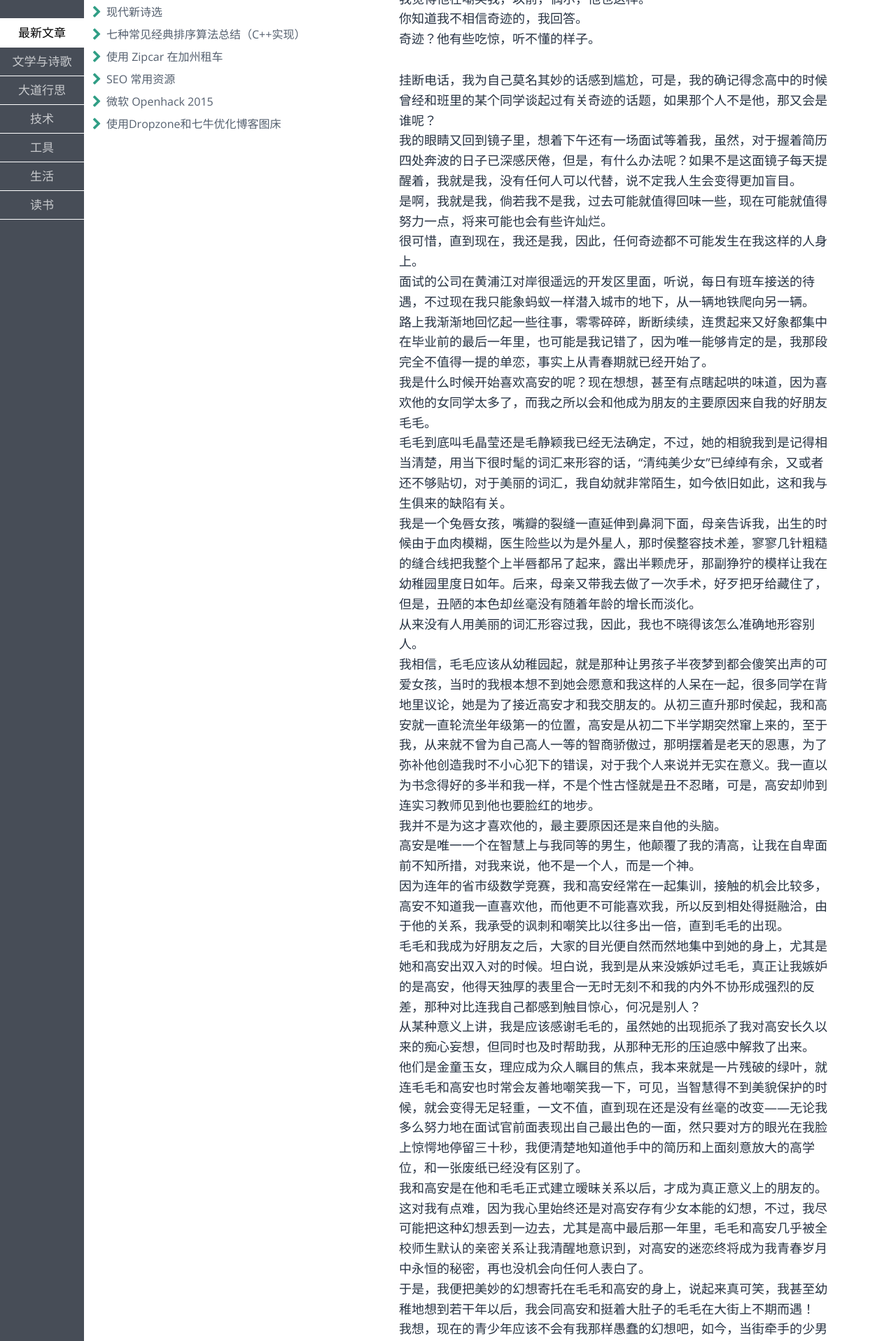
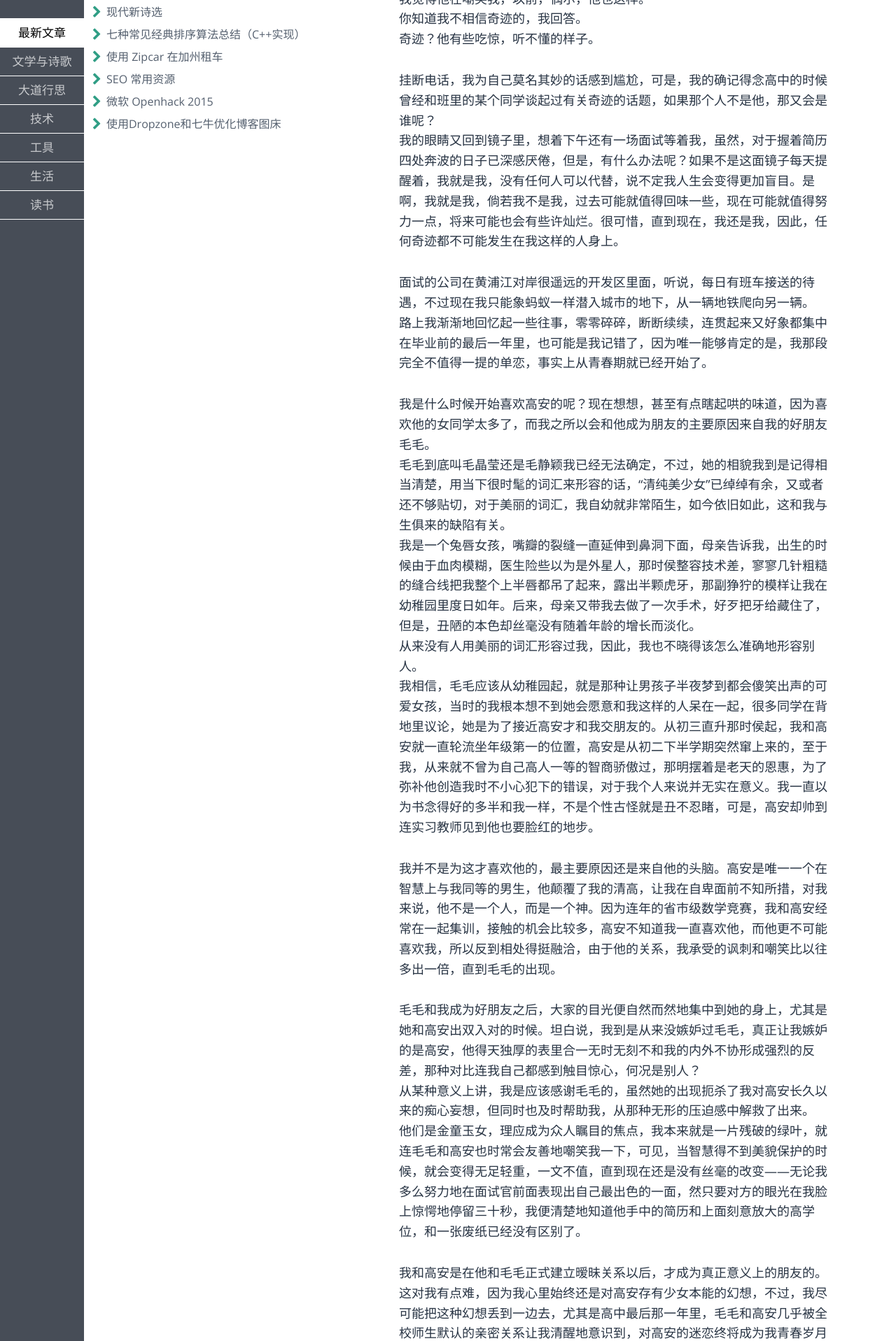
Before and after one commit to fzuo/baimafujinji, a Jekyll site: the page built from _posts/poem/2016-04-17-fiction-miracle.md, in a window 1280 px wide. Shown: the part 527-2444 px from the top of the page at 70% size. Built offline with Jekyll 4.4.1, drawn with Linux system fonts in a browser that asks for light colours; some web fonts are replaced; some of the changed text lies outside the part shown.

Commit message:
Update 2016-04-17-fiction-miracle.md

```diff
--- a/_posts/poem/2016-04-17-fiction-miracle.md
+++ b/_posts/poem/2016-04-17-fiction-miracle.md
@@ -25,30 +25,39 @@ description: 我非常喜欢的一篇小说
 
 
 挂断电话，我为自己莫名其妙的话感到尴尬，可是，我的确记得念高中的时候曾经和班里的某个同学谈起过有关奇迹的话题，如果那个人不是他，那又会是谁呢？<br>
-我的眼睛又回到镜子里，想着下午还有一场面试等着我，虽然，对于握着简历四处奔波的日子已深感厌倦，但是，有什么办法呢？如果不是这面镜子每天提醒着，我就是我，没有任何人可以代替，说不定我人生会变得更加盲目。<br>
-是啊，我就是我，倘若我不是我，过去可能就值得回味一些，现在可能就值得努力一点，将来可能也会有些许灿烂。<br>
-很可惜，直到现在，我还是我，因此，任何奇迹都不可能发生在我这样的人身上。<br>
+我的眼睛又回到镜子里，想着下午还有一场面试等着我，虽然，对于握着简历四处奔波的日子已深感厌倦，但是，有什么办法呢？如果不是这面镜子每天提醒着，我就是我，没有任何人可以代替，说不定我人生会变得更加盲目。是啊，我就是我，倘若我不是我，过去可能就值得回味一些，现在可能就值得努力一点，将来可能也会有些许灿烂。很可惜，直到现在，我还是我，因此，任何奇迹都不可能发生在我这样的人身上。<br>
+
+
 面试的公司在黄浦江对岸很遥远的开发区里面，听说，每日有班车接送的待遇，不过现在我只能象蚂蚁一样潜入城市的地下，从一辆地铁爬向另一辆。<br>
 路上我渐渐地回忆起一些往事，零零碎碎，断断续续，连贯起来又好象都集中在毕业前的最后一年里，也可能是我记错了，因为唯一能够肯定的是，我那段完全不值得一提的单恋，事实上从青春期就已经开始了。<br>
+
+
 我是什么时候开始喜欢高安的呢？现在想想，甚至有点瞎起哄的味道，因为喜欢他的女同学太多了，而我之所以会和他成为朋友的主要原因来自我的好朋友毛毛。<br>
 毛毛到底叫毛晶莹还是毛静颖我已经无法确定，不过，她的相貌我到是记得相当清楚，用当下很时髦的词汇来形容的话，“清纯美少女”已绰绰有余，又或者还不够贴切，对于美丽的词汇，我自幼就非常陌生，如今依旧如此，这和我与生俱来的缺陷有关。<br>
 我是一个兔唇女孩，嘴瓣的裂缝一直延伸到鼻洞下面，母亲告诉我，出生的时候由于血肉模糊，医生险些以为是外星人，那时侯整容技术差，寥寥几针粗糙的缝合线把我整个上半唇都吊了起来，露出半颗虎牙，那副狰狞的模样让我在幼稚园里度日如年。后来，母亲又带我去做了一次手术，好歹把牙给藏住了，但是，丑陋的本色却丝毫没有随着年龄的增长而淡化。<br>
 从来没有人用美丽的词汇形容过我，因此，我也不晓得该怎么准确地形容别人。<br>
 我相信，毛毛应该从幼稚园起，就是那种让男孩子半夜梦到都会傻笑出声的可爱女孩，当时的我根本想不到她会愿意和我这样的人呆在一起，很多同学在背地里议论，她是为了接近高安才和我交朋友的。从初三直升那时侯起，我和高安就一直轮流坐年级第一的位置，高安是从初二下半学期突然窜上来的，至于我，从来就不曾为自己高人一等的智商骄傲过，那明摆着是老天的恩惠，为了弥补他创造我时不小心犯下的错误，对于我个人来说并无实在意义。我一直以为书念得好的多半和我一样，不是个性古怪就是丑不忍睹，可是，高安却帅到连实习教师见到他也要脸红的地步。<br>
-我并不是为这才喜欢他的，最主要原因还是来自他的头脑。<br>
-高安是唯一一个在智慧上与我同等的男生，他颠覆了我的清高，让我在自卑面前不知所措，对我来说，他不是一个人，而是一个神。<br>
-因为连年的省市级数学竞赛，我和高安经常在一起集训，接触的机会比较多，高安不知道我一直喜欢他，而他更不可能喜欢我，所以反到相处得挺融洽，由于他的关系，我承受的讽刺和嘲笑比以往多出一倍，直到毛毛的出现。<br>
+
+
+我并不是为这才喜欢他的，最主要原因还是来自他的头脑。高安是唯一一个在智慧上与我同等的男生，他颠覆了我的清高，让我在自卑面前不知所措，对我来说，他不是一个人，而是一个神。因为连年的省市级数学竞赛，我和高安经常在一起集训，接触的机会比较多，高安不知道我一直喜欢他，而他更不可能喜欢我，所以反到相处得挺融洽，由于他的关系，我承受的讽刺和嘲笑比以往多出一倍，直到毛毛的出现。<br>
+
+
 毛毛和我成为好朋友之后，大家的目光便自然而然地集中到她的身上，尤其是她和高安出双入对的时候。坦白说，我到是从来没嫉妒过毛毛，真正让我嫉妒的是高安，他得天独厚的表里合一无时无刻不和我的内外不协形成强烈的反差，那种对比连我自己都感到触目惊心，何况是别人？<br>
 从某种意义上讲，我是应该感谢毛毛的，虽然她的出现扼杀了我对高安长久以来的痴心妄想，但同时也及时帮助我，从那种无形的压迫感中解救了出来。<br>
 他们是金童玉女，理应成为众人瞩目的焦点，我本来就是一片残破的绿叶，就连毛毛和高安也时常会友善地嘲笑我一下，可见，当智慧得不到美貌保护的时候，就会变得无足轻重，一文不值，直到现在还是没有丝毫的改变——无论我多么努力地在面试官前面表现出自己最出色的一面，然只要对方的眼光在我脸上惊愕地停留三十秒，我便清楚地知道他手中的简历和上面刻意放大的高学位，和一张废纸已经没有区别了。<br>
-我和高安是在他和毛毛正式建立暧昧关系以后，才成为真正意义上的朋友的。<br>
-这对我有点难，因为我心里始终还是对高安存有少女本能的幻想，不过，我尽可能把这种幻想丢到一边去，尤其是高中最后那一年里，毛毛和高安几乎被全校师生默认的亲密关系让我清醒地意识到，对高安的迷恋终将成为我青春岁月中永恒的秘密，再也没机会向任何人表白了。<br>
-于是，我便把美妙的幻想寄托在毛毛和高安的身上，说起来真可笑，我甚至幼稚地想到若干年以后，我会同高安和挺着大肚子的毛毛在大街上不期而遇！<br>
-我想，现在的青少年应该不会有我那样愚蠢的幻想吧，如今，当街牵手的少男少女比比皆是，而我们那时候所谓最最亲密的男女关系，也仅限于早自习的时候一同走进教室，或放学时在车棚里互相等待，结伴一起回家，就连在图书馆看书，也必须面对面以示坦荡。<br>
+
+
+我和高安是在他和毛毛正式建立暧昧关系以后，才成为真正意义上的朋友的。这对我有点难，因为我心里始终还是对高安存有少女本能的幻想，不过，我尽可能把这种幻想丢到一边去，尤其是高中最后那一年里，毛毛和高安几乎被全校师生默认的亲密关系让我清醒地意识到，对高安的迷恋终将成为我青春岁月中永恒的秘密，再也没机会向任何人表白了。<br>
+
+
+于是，我便把美妙的幻想寄托在毛毛和高安的身上，说起来真可笑，我甚至幼稚地想到若干年以后，我会同高安和挺着大肚子的毛毛在大街上不期而遇！我想，现在的青少年应该不会有我那样愚蠢的幻想吧，如今，当街牵手的少男少女比比皆是，而我们那时候所谓最最亲密的男女关系，也仅限于早自习的时候一同走进教室，或放学时在车棚里互相等待，结伴一起回家，就连在图书馆看书，也必须面对面以示坦荡。<br>
+
+
 其实在我看来，这种行为只会起到掩耳盗铃的反作用，不过，毛毛和高安就不同了，虽然蠢蠢欲动的情愫让毛毛的成绩略有下滑，但仍能保持在前五名的位置上，所以，老师们也不便轻易干涉他们，怕多管闲事反而搅乱了两个优秀学生坚定的意志。而同学中，那些被初恋冲昏头脑正踌躇在前途边缘的家伙，或是成绩优异却连一张“喜欢你”的小纸条也没有收到过的孤独人，则是打心眼里羡慕、憧憬着他们安全而又微妙的“恋爱”关系。<br>
+
+
 毛毛和高安就象是我们心里的一个梦，每个人都希望他们能坚持到高中毕业，然后光明正大地走到一起，好让所有目睹他们一路走来的人也能分享到一点小小的幸福。<br>
-在高中毕业前夕，那段压力重重的非常时期里，他们的爱情是我们混沌的眼睛里所能看到的，唯一充满希望和活力的东西。<br>
-只可惜，会考还没开始，这个支撑着我们每个人纯真而又美丽的信仰就破灭了。<br>
+在高中毕业前夕，那段压力重重的非常时期里，他们的爱情是我们混沌的眼睛里所能看到的，唯一充满希望和活力的东西。只可惜，会考还没开始，这个支撑着我们每个人纯真而又美丽的信仰就破灭了。<br>
 
 
 转往二号线的途中，我被一个陌生的男人狠狠地踩了一脚，他粗鲁地回头看了我一眼，然后厌恶地逃跑了。<br>
@@ -67,18 +76,20 @@ description: 我非常喜欢的一篇小说
 我被吓到，心想他的眼睛是不是具有诡异的穿透力？<br>
 他知道击穿了我的心事，便得意地笑起来，从此以后，我更加讨厌他。<br>
 其实，那时候，班里有不少女同学在背地里偷偷地议论邓朴闵，认为他的脑袋并不象老师想得那么笨，甚至还有人拿他和高安作比较，直到现在，我还是认为那是对高安的侮辱。<br>
-和高安比起来，邓朴旻的确有那么点不同。<br>
-高安属于眉清目秀很干净的那种男孩子，而邓朴闵的特色却是一头棕褐色、乱七八糟的卷发，虽然我很不愿意承认，但严格来说，他的五官长得比高安更大气更英俊，有着一种超越我们那个年龄的成熟味儿。<br>
-高安个性温和随意，对谁都笑嘻嘻的，非常讨人喜欢，可是邓朴闵却沉默寡言不苟言笑，我原本以为他孤僻的性格是自卑造成的，后来才发现他对于自己当时的状态，不仅相当满意还有着一定程度的骄傲。<br>
-他好象认为自己才是真正的天才，而我们统统都是蠢蛋。<br>
-补课无聊的间隙，他会突然和我探讨一些稀奇古怪的话题，上至天文下至地理，有的甚至深奥到了哲学的范畴，我搞不懂他的脑子是怎么长的，一个对基础知识一窍不通的人，却对许多当时我们根本不会去接触的事物有着独特的见解，那种不怀好意的卖弄让我在这个差生面前一次又一次地无地自容。<br>
-我觉得他是故意的，这让我对一周两次的补课感到疲乏，不晓得自己为什么要象个白痴一样地任由他耍弄？我从心底里厌恶他，因为在高安面前，我至少还有一种在智慧上平等的感觉，可是，在他面前我却变成了一个无知的小丑，丧失了所有的自信。<br>
-我的人生已经注定要笼罩在丑陋的阴影里，他凭什么还要夺走我仅存的优越感呢？<br>
-我真希望所有的人都讨厌他，孤立他，将他视为恬不知耻的怪物。<br>
-可惜，事与愿违，他才进我们班短短一个月，就让女生不知不觉分成了两派，一派仍然和我一样，忠诚地捍卫着对高安的爱慕，而另一派却无可救药地迷恋起邓朴闵来。奇怪的是，所有男生里头，高安偏偏还是唯一一个对邓朴旻另眼相看，颇有赏识的人，他们并不关心女生之间的明争暗斗，反而成为了好朋友，这便意味着我和毛毛会因为高安的关系，常常和他有近距离的接触，而他又深知我的秘密，这简直让我难以忍受。<br>
-就在我想尽办法要摆脱他的时候，很突然地，高安也和邓朴闵疏远了。<br>
-我早就料到会这样，他们根本就是不搭调的两个人，然当我知道这其中的缘由时，又禁不住为他们脆弱的友情扼腕叹息。<br>
-后来，有很多人追问过我毛毛和高安分手的理由到底是什么，好象我应该知道内情似的，我确实知道，可我说不出来，因为那关系到女生之间的派系斗争，我不想临毕业了还掀起一场轩然大波，于是，只有沉默、再沉默。<br>
+
+
+和高安比起来，邓朴旻的确有那么点不同。高安属于眉清目秀很干净的那种男孩子，而邓朴闵的特色却是一头棕褐色、乱七八糟的卷发，虽然我很不愿意承认，但严格来说，他的五官长得比高安更大气更英俊，有着一种超越我们那个年龄的成熟味儿。高安个性温和随意，对谁都笑嘻嘻的，非常讨人喜欢，可是邓朴闵却沉默寡言不苟言笑，我原本以为他孤僻的性格是自卑造成的，后来才发现他对于自己当时的状态，不仅相当满意还有着一定程度的骄傲。他好象认为自己才是真正的天才，而我们统统都是蠢蛋。<br>
+
+
+补课无聊的间隙，他会突然和我探讨一些稀奇古怪的话题，上至天文下至地理，有的甚至深奥到了哲学的范畴，我搞不懂他的脑子是怎么长的，一个对基础知识一窍不通的人，却对许多当时我们根本不会去接触的事物有着独特的见解，那种不怀好意的卖弄让我在这个差生面前一次又一次地无地自容。我觉得他是故意的，这让我对一周两次的补课感到疲乏，不晓得自己为什么要象个白痴一样地任由他耍弄？我从心底里厌恶他，因为在高安面前，我至少还有一种在智慧上平等的感觉，可是，在他面前我却变成了一个无知的小丑，丧失了所有的自信。<br>
+
+
+我的人生已经注定要笼罩在丑陋的阴影里，他凭什么还要夺走我仅存的优越感呢？我真希望所有的人都讨厌他，孤立他，将他视为恬不知耻的怪物。可惜，事与愿违，他才进我们班短短一个月，就让女生不知不觉分成了两派，一派仍然和我一样，忠诚地捍卫着对高安的爱慕，而另一派却无可救药地迷恋起邓朴闵来。奇怪的是，所有男生里头，高安偏偏还是唯一一个对邓朴旻另眼相看，颇有赏识的人，他们并不关心女生之间的明争暗斗，反而成为了好朋友，这便意味着我和毛毛会因为高安的关系，常常和他有近距离的接触，而他又深知我的秘密，这简直让我难以忍受。<br>
+
+
+就在我想尽办法要摆脱他的时候，很突然地，高安也和邓朴闵疏远了。我早就料到会这样，他们根本就是不搭调的两个人，然当我知道这其中的缘由时，又禁不住为他们脆弱的友情扼腕叹息。后来，有很多人追问过我毛毛和高安分手的理由到底是什么，好象我应该知道内情似的，我确实知道，可我说不出来，因为那关系到女生之间的派系斗争，我不想临毕业了还掀起一场轩然大波，于是，只有沉默、再沉默。<br>
+
+
 毛毛告诉我她难以自拔地喜欢上邓朴闵是在高中最后一次春游的午餐上，当时我正坐在郊外的一棵大树下啃面包，不一会儿，毛毛便悄悄地坐到了我身边，我把手里的面包掰成两半分给她，她咬着咬着，眼泪就滴到了牛仔裤上。<br>
 我问她，你怎么了？她忧郁地告诉我，她不想再和高安保持那样的关系了，我惊讶极了，问为什么，她说，我只告诉你一个人，我心里有了别的男孩。不知道怎么搞的，我一下子就猜到那个人就是邓朴闵，毛毛果然默认了，并且很肯定地告诉我，并不是因为他常和高安在一起，大家相处久了突然就有了感情，而是自从他进我们班的第一天起，她就喜欢上他了，这完全超出我的意料之外。<br>
 春游之后，毛毛就和高安分手了，直到高中毕业，她也没向邓朴闵表白。<br>
```
